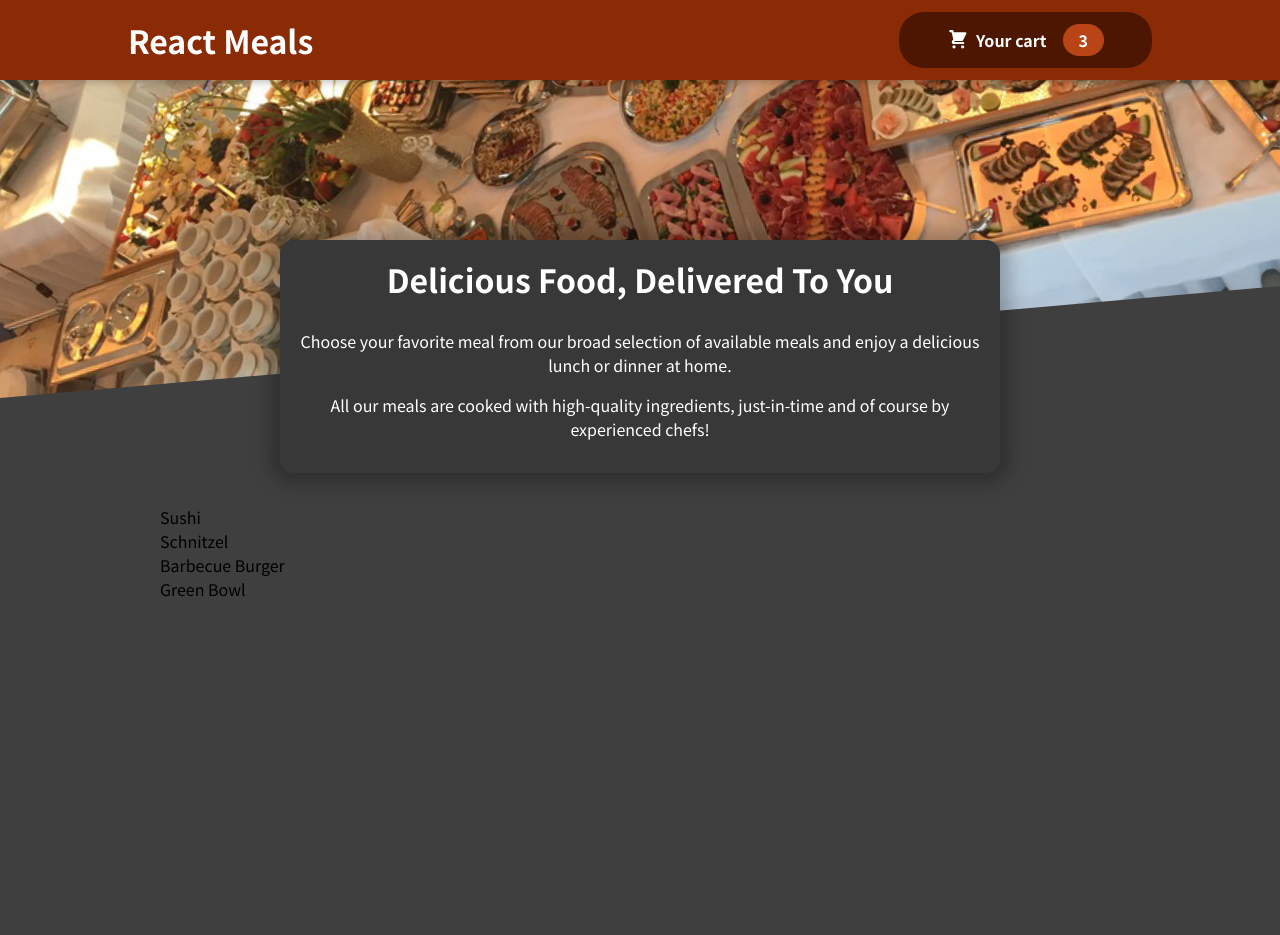
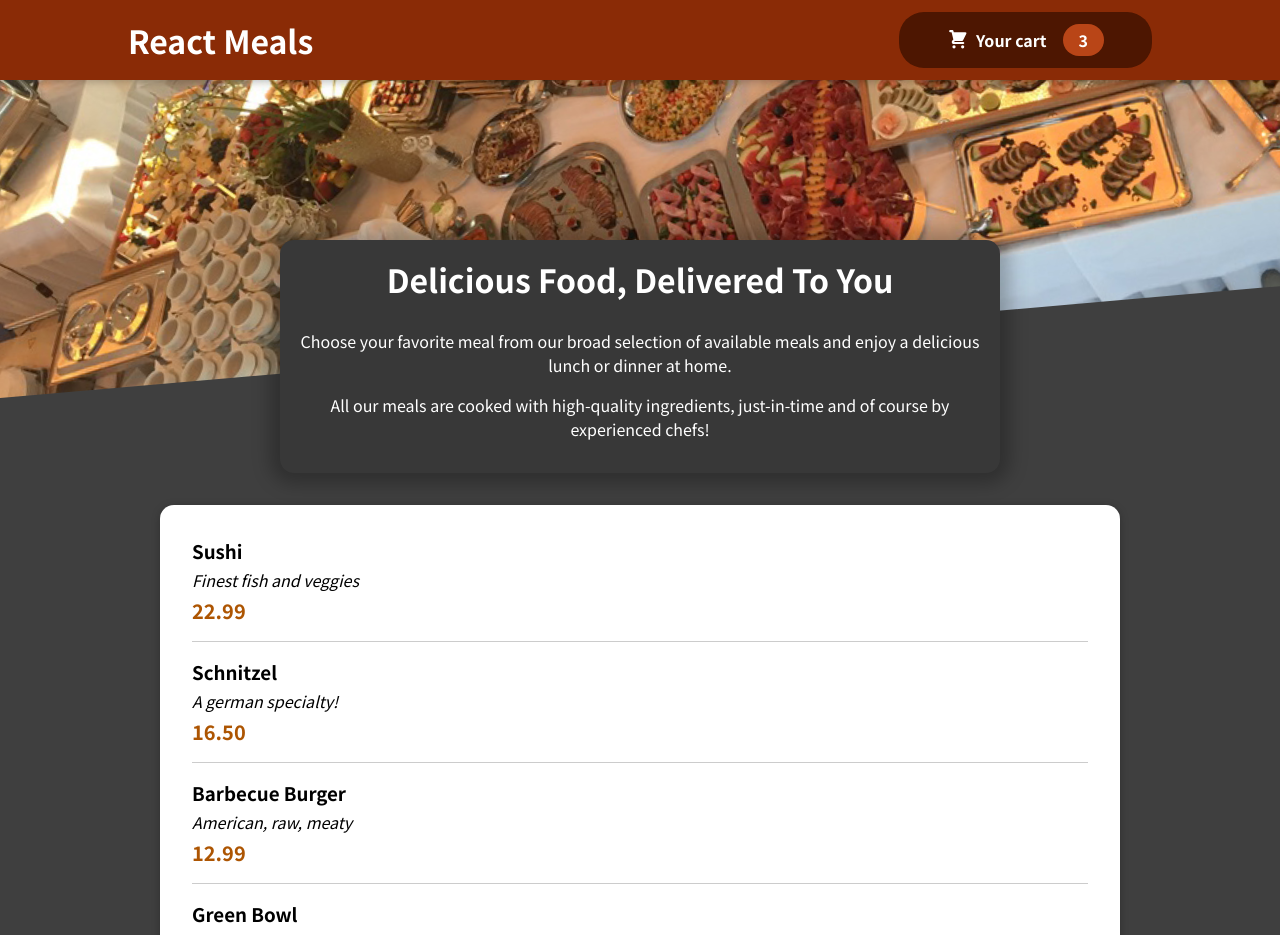
Before and after one commit to apriori-yarik/react-food-order-app, a React (Create React App) app: page / in a window 1280 px wide. Shown: the top 935 px of the page. Before the commit the page ends 800 px from the top, so only its background shows below. Built offline with nearby package versions, Linux system fonts and the light colour scheme.

Commit message:
MealItem added

```diff
--- a/src/components/Meals/AvailableMeals.js
+++ b/src/components/Meals/AvailableMeals.js
@@ -1,6 +1,8 @@
 import React from "react";
+import Card from "../UI/Card";
 
 import classes from "./AvailableMeals.module.css";
+import MealItem from "./MealItem/MealItem";
 
 const DUMMY_MEALS = [
   {
@@ -30,11 +32,20 @@
 ];
 
 const AvailableMeals = (props) => {
-  const mealItems = DUMMY_MEALS.map((meal) => <li>{meal.name}</li>);
+  const mealItems = DUMMY_MEALS.map((meal) => (
+    <MealItem
+      key={meal.Id}
+      name={meal.name}
+      description={meal.description}
+      price={meal.price}
+    />
+  ));
 
   return (
     <section className={classes.meals}>
-      <ul>{mealItems}</ul>
+      <Card>
+        <ul>{mealItems}</ul>
+      </Card>
     </section>
   );
 };
--- /dev/null
+++ b/src/components/Meals/MealItem/MealItem.js
@@ -0,0 +1,20 @@
+import React from "react";
+
+import classes from "./MealItem.module.css";
+
+const MealItem = (props) => {
+  const price = props.price.toFixed(2);
+
+  return (
+    <li className={classes.meal}>
+      <div>
+        <h3>{props.name}</h3>
+        <div className={classes.description}>{props.description}</div>
+        <div className={classes.price}>{price}</div>
+      </div>
+      <div></div>
+    </li>
+  );
+};
+
+export default MealItem;
--- /dev/null
+++ b/src/components/Meals/MealItem/MealItem.module.css
@@ -0,0 +1,22 @@
+.meal {
+  display: flex;
+  justify-content: space-between;
+  margin: 1rem;
+  padding-bottom: 1rem;
+  border-bottom: 1px solid #ccc;
+}
+
+.meal h3 {
+  margin: 0 0 0.25rem 0;
+}
+
+.description {
+  font-style: italic;
+}
+
+.price {
+  margin-top: 0.25rem;
+  font-weight: bold;
+  color: #ad5502;
+  font-size: 1.25rem;
+}
--- /dev/null
+++ b/src/components/UI/Card.js
@@ -0,0 +1,9 @@
+import React from "react";
+
+import classes from "./Card.module.css";
+
+const Card = (props) => {
+  return <div className={classes.card}>{props.children}</div>;
+};
+
+export default Card;
--- /dev/null
+++ b/src/components/UI/Card.module.css
@@ -0,0 +1,6 @@
+.card {
+  padding: 1rem;
+  box-shadow: 0 2px 8px rgba(0, 0, 0, 0.25);
+  border-radius: 14px;
+  background-color: white;
+}
```
Also changed, not shown: 1 other file (tests, documents, lock files or other folders).
